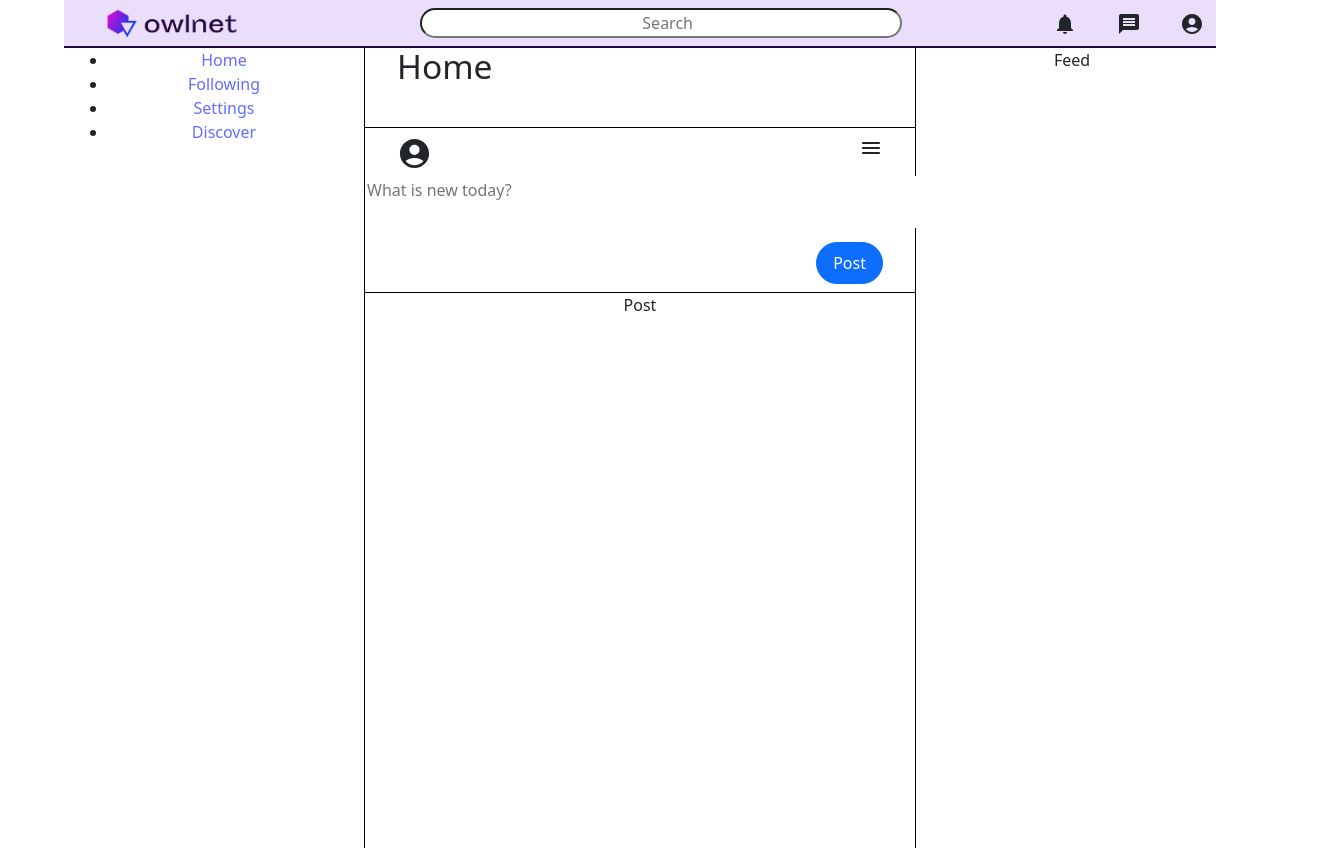
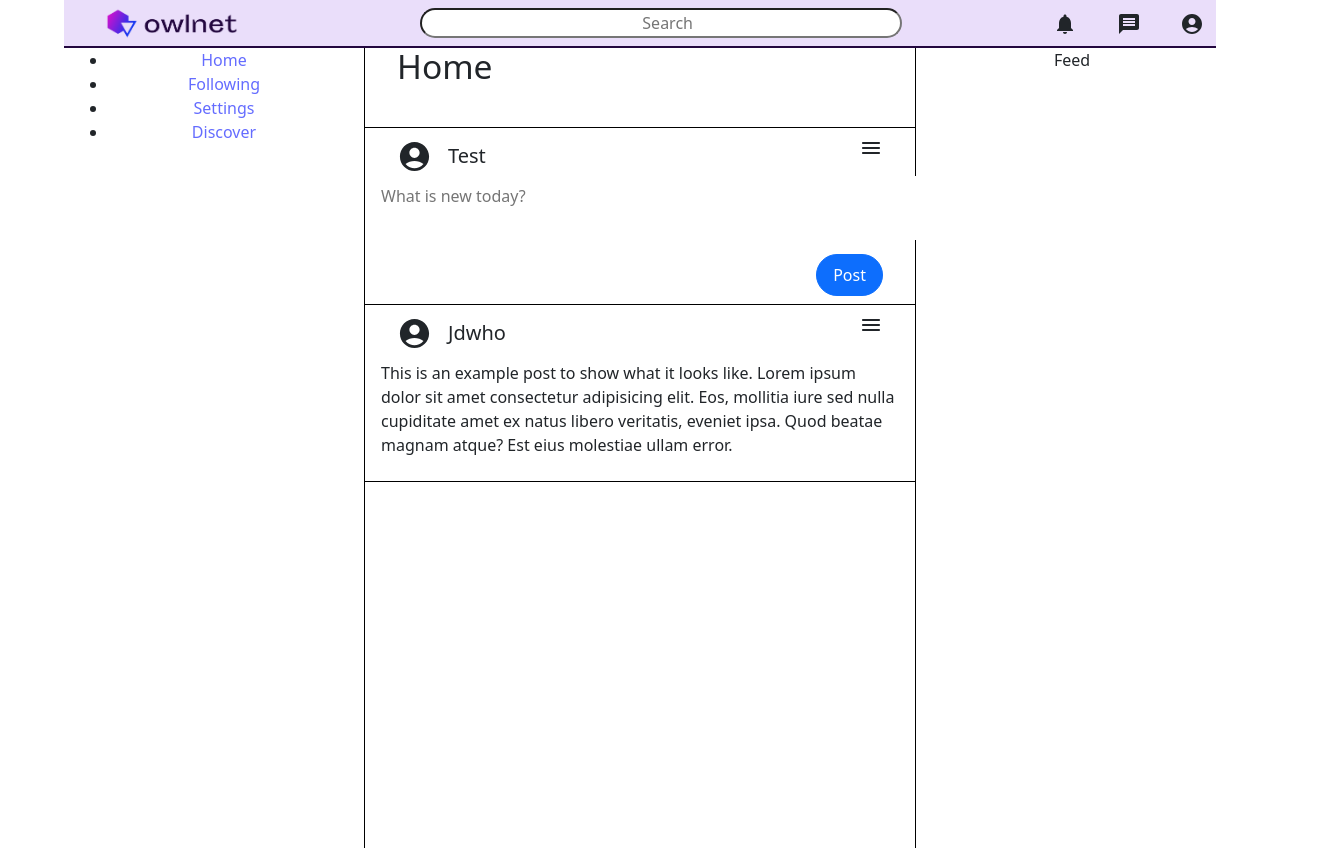
Before and after one commit to j-m-smith426/Owlnet-js, a React (Vite) app: page / in a window 1280 px wide. Shown: the whole page, 1336 px wide, since content can reach past the window. Built offline with nearby package versions, Linux system fonts and the light colour scheme.

Commit message:
Formatted Post

```diff
--- a/src/components/Home/Home.css
+++ b/src/components/Home/Home.css
@@ -58,3 +58,26 @@
     padding-right: 2rem;
     padding-bottom: 0.5rem;
 }
+
+.title_user {
+    display: inline-flex;
+    align-items: center;
+    justify-content: space-evenly;
+}
+
+.title_user_name {
+    margin: 0;
+    padding-left: 1rem;
+    font-size: 1.25rem;
+    font-weight: 500;
+}
+
+.post {
+    border-bottom: 1px solid black;
+    min-height: 10rem;
+}
+
+.post_body {
+    padding: .5rem 1rem;
+    text-align: left;
+}
--- a/src/components/Home/Home.jsx
+++ b/src/components/Home/Home.jsx
@@ -1,6 +1,7 @@
 import React from 'react'
 import "./Home.css"
 import NewPost from '../Post/NewPost/NewPost'
+import LoadedPost from '../Post/LoadedPost/LoadedPost'
 const Home = () => {
   return (
     <div className='content_container'>
@@ -10,7 +11,7 @@ const Home = () => {
       <div className="new_post">
         <NewPost />
       </div>
-      <div className="post">Post</div>
+      <LoadedPost />
     </div>
   )
 }
--- /dev/null
+++ b/src/components/Post/LoadedPost/LoadedPost.jsx
@@ -0,0 +1,31 @@
+import React from 'react'
+import TitleBar from '../TitleBar/TitleBar'
+
+const LoadedPost = (props) => {
+
+    let mockPostData = {
+        userName: 'Jdwho',
+        content: "This is an example post to show what it looks like. Lorem ipsum dolor sit amet consectetur adipisicing elit. Eos, mollitia iure sed nulla cupiditate amet ex natus libero veritatis, eveniet ipsa. Quod beatae magnam atque? Est eius molestiae ullam error."
+    }
+    // Char counts
+    // let charCount = mockPostData.content.length;
+
+  return (
+    <div className='post'>
+        <TitleBar userName={mockPostData.userName}/>
+        <div className='post_body'>
+            <p>{mockPostData.content}</p>
+        </div>
+        {/* <div className="post_interact">
+            {`${charCount}/250`}
+        </div> */}
+    </div>
+  )
+}
+// For loading information
+// LoadedPost.prototype = {
+//     userName: String,
+//     created_at: Date
+// }
+
+export default LoadedPost
--- a/src/components/Post/NewPost/NewPost.jsx
+++ b/src/components/Post/NewPost/NewPost.jsx
@@ -1,16 +1,13 @@
 import React from 'react'
+import TitleBar from '../TitleBar/TitleBar'
 
-import AccountCircleRoundedIcon from '@mui/icons-material/AccountCircleRounded';
-import MenuRoundedIcon from '@mui/icons-material/MenuRounded';
+
 const NewPost = () => {
   return (
     <>
-        <div className="title_bar_post">
-            <AccountCircleRoundedIcon fontSize='large'/>
-            <MenuRoundedIcon />
-        </div>
+        <TitleBar userName={'Test'}/>
         <div className="text_entry">
-            <textarea className='borderless' cols={100} placeholder='What is new today?'/>
+            <textarea className='borderless post_body' cols={100} placeholder='What is new today?'/>
         </div>
         <div className="inserts">
             <button type='button' className="btn btn-primary rounded">Post</button>
--- /dev/null
+++ b/src/components/Post/TitleBar/TitleBar.jsx
@@ -0,0 +1,26 @@
+import React from 'react'
+import AccountCircleRoundedIcon from '@mui/icons-material/AccountCircleRounded';
+import MenuRoundedIcon from '@mui/icons-material/MenuRounded';
+
+import PropTypes from 'prop-types'
+
+const TitleBar = props => {
+  return (
+    <div className="title_bar_post">
+        <div className='title_user'>
+            <AccountCircleRoundedIcon fontSize='large'/>
+            <h5 className='title_user_name'>
+                {props.userName}
+
+            </h5>
+        </div>
+            <MenuRoundedIcon />
+        </div>
+  )
+}
+
+TitleBar.propTypes = {
+    userName: String
+}
+
+export default TitleBar
```
